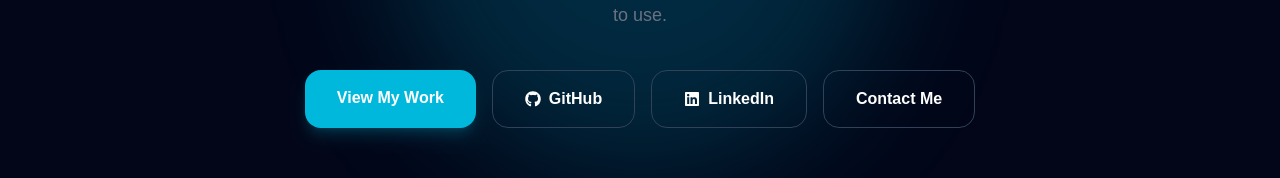
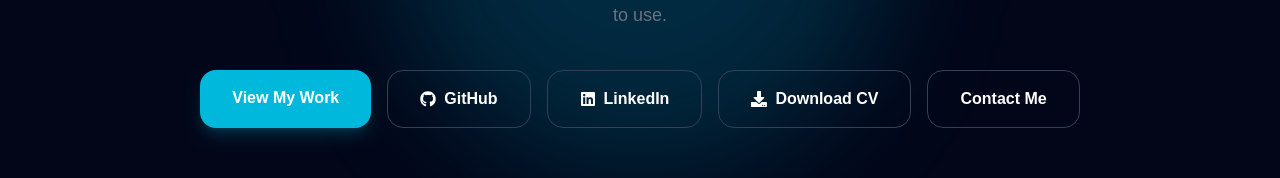
Before and after one commit to kamva-hanisi/Developer_Portfolio, a React (Vite) app in the folder client/: page / in a window 1280 px wide. Shown: the part 477-655 px from the top of the page. Built offline with nearby package versions, Linux system fonts and the light colour scheme; no server answers.

Commit message:
feat: add downloadable CV

```diff
--- a/client/src/sections/Hero.jsx
+++ b/client/src/sections/Hero.jsx
@@ -1,8 +1,10 @@
 import { motion } from "framer-motion";
-import { FaGithub, FaLinkedin } from "react-icons/fa";
+import { FaDownload, FaGithub, FaLinkedin } from "react-icons/fa";
 import { Link } from "react-scroll";
 
 function Hero() {
+  const cvUrl = `${import.meta.env.BASE_URL}Kamva_Hanisi_Full-Stack_CV_2026.pdf`;
+
   return (
     <section
       id="home"
@@ -98,6 +100,15 @@ function Hero() {
             LinkedIn
           </a>
 
+          <a
+            href={cvUrl}
+            download="Kamva_Hanisi_Full-Stack_CV_2026.pdf"
+            className="inline-flex items-center gap-2 border border-slate-700 px-8 py-4 rounded-2xl font-semibold transition hover:border-cyan-400 hover:bg-cyan-500/10"
+          >
+            <FaDownload aria-hidden="true" />
+            Download CV
+          </a>
+
           <Link
             to="contact"
             smooth={true}
```
Also changed, not shown: 1 other file (tests, documents, lock files or other folders).
